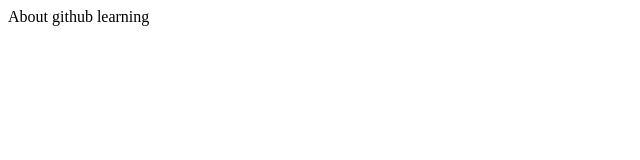
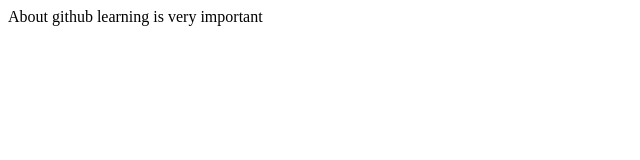
Before and after one commit to R215451/dummy, a plain HTML site: page about.html in a window 1280 px wide. Shown: the whole page, without its empty margins (0-640 px from the left). Drawn offline with Linux system fonts and the light colour scheme.

Commit message:
paragraph updated

```diff
--- a/about.html
+++ b/about.html
@@ -6,6 +6,6 @@
     <title>Document</title>
 </head>
 <body>
-    About github learning
+    About github learning is very important
 </body>
 </html>
```
